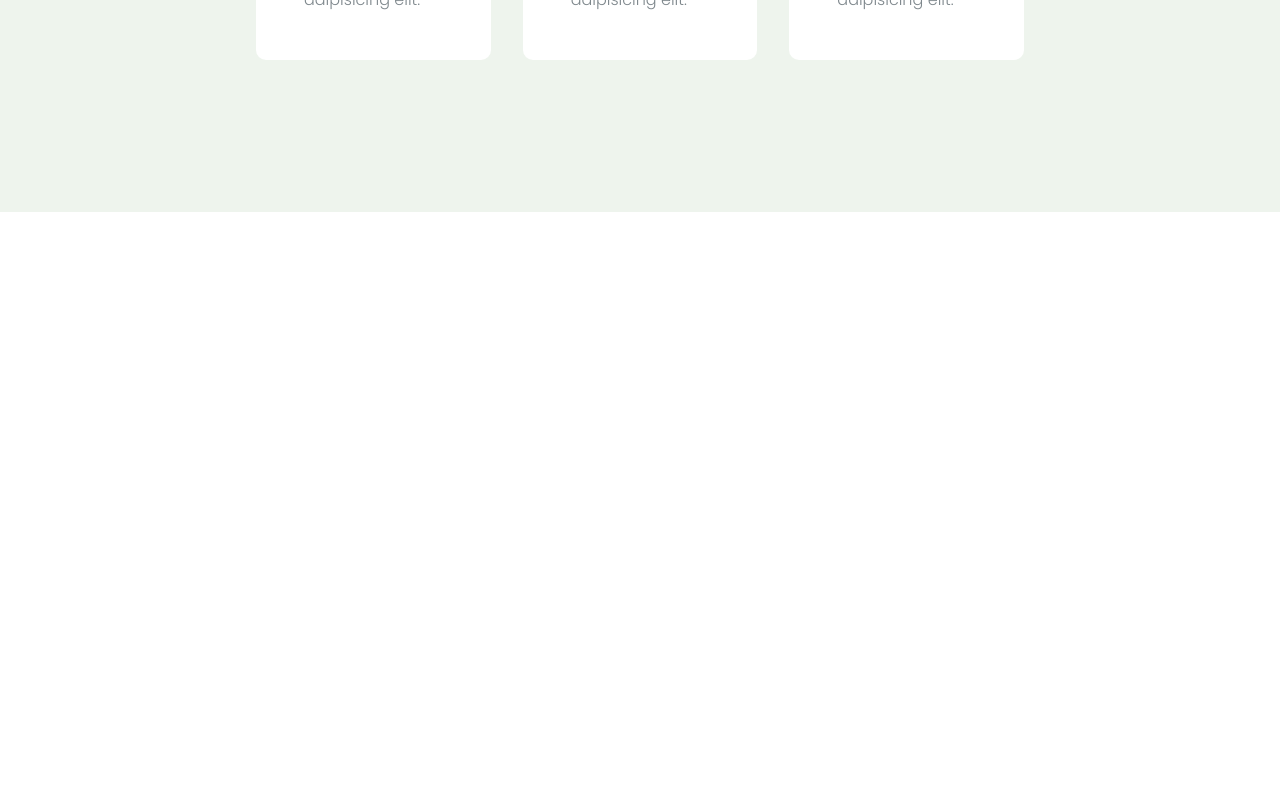
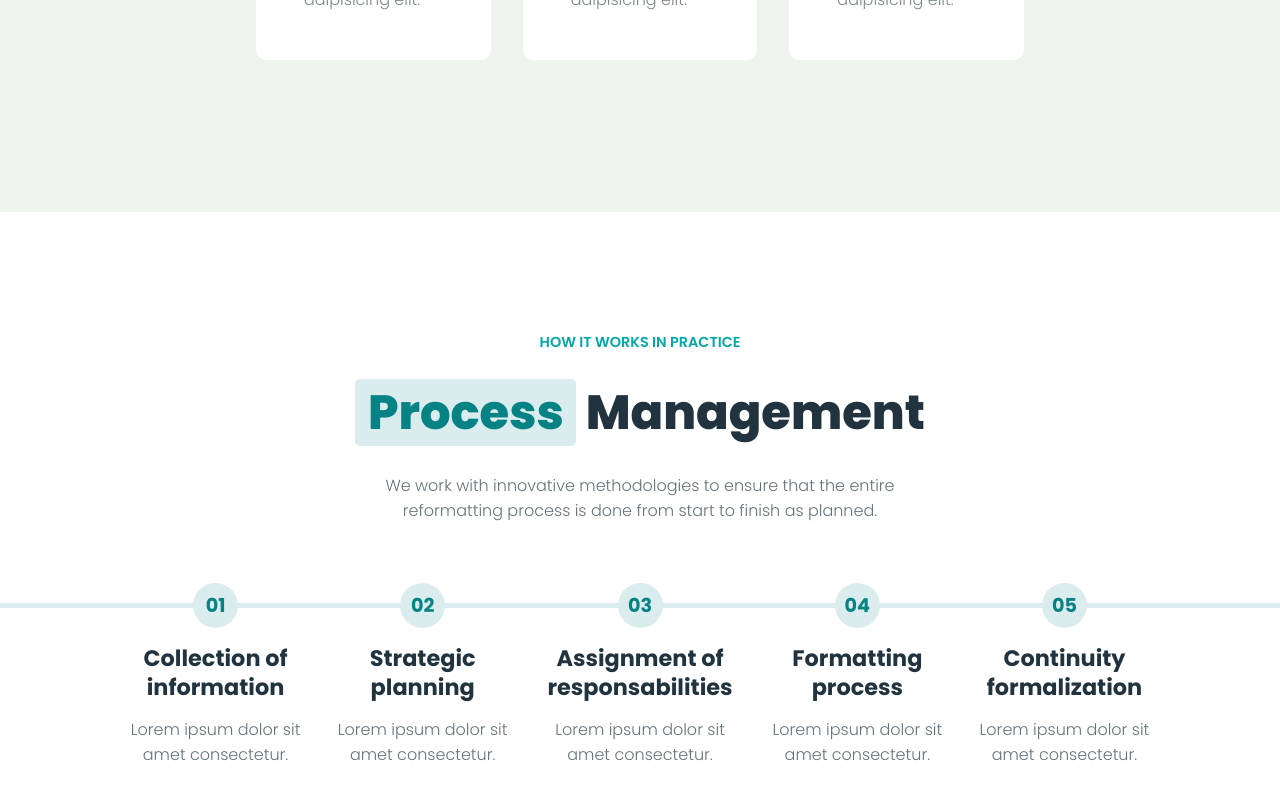
Before and after one commit to ChiaraPapagni/proj-html-vuejs, a Vue app: page / in a window 1280 px wide. Shown: the part 2666-3466 px from the top of the page. Before the commit the page ends 2878 px from the top, so only its background shows below. Built offline with nearby package versions, Linux system fonts and the light colour scheme.

Commit message:
add management component

```diff
--- /dev/null
+++ b/src/components/Management.vue
@@ -0,0 +1,104 @@
+<template>
+  <div class="management">
+    <p class="title">How it works in practice</p>
+    <h3><span class="title_bg">Process</span> Management</h3>
+    <p class="info_text">
+      We work with innovative methodologies to ensure that the entire
+      reformatting process is done from start to finish as planned.
+    </p>
+
+    <div class="process">
+      <div class="process_list d_flex">
+        <div class="information">
+          <p class="number">01</p>
+          <h5>Collection of information</h5>
+          <p>Lorem ipsum dolor sit amet consectetur.</p>
+        </div>
+        <div class="planing">
+          <p class="number">02</p>
+          <h5>Strategic planning</h5>
+          <p>Lorem ipsum dolor sit amet consectetur.</p>
+        </div>
+        <div class="responsibilities">
+          <p class="number">03</p>
+          <h5>Assignment of responsabilities</h5>
+          <p>Lorem ipsum dolor sit amet consectetur.</p>
+        </div>
+        <div class="formatting">
+          <p class="number">04</p>
+          <h5>Formatting process</h5>
+          <p>Lorem ipsum dolor sit amet consectetur.</p>
+        </div>
+        <div class="formalization">
+          <p class="number">05</p>
+          <h5>Continuity formalization</h5>
+          <p>Lorem ipsum dolor sit amet consectetur.</p>
+        </div>
+      </div>
+    </div>
+    <!-- /.process -->
+  </div>
+  <!-- /.management -->
+</template>
+
+<script>
+export default {};
+</script>
+
+<style lang="scss">
+@import "../assets/scss/variables.scss";
+
+.management {
+  padding: 120px 0;
+  color: #66737b;
+  font-weight: 300;
+  text-align: center;
+
+  h3 {
+    color: $nexgen_text_dark;
+
+    .title_bg {
+      background-color: #daeced;
+      color: $nexgen_primary_green;
+    }
+  }
+
+  .info_text {
+    width: 40%;
+    margin: auto;
+  }
+
+  .process {
+    margin-top: 5rem;
+    border-top: 5px solid #daeced;
+
+    .process_list {
+      width: 80%;
+      margin: auto;
+      margin-top: -1.6rem;
+      align-items: flex-start;
+      gap: 2rem;
+
+      .number {
+        display: flex;
+        justify-content: center;
+        align-items: center;
+        margin: auto;
+        width: 45px;
+        height: 45px;
+        background-color: #daeced;
+        border-radius: 50%;
+        font-size: 1.2rem;
+        font-weight: 700;
+        color: $nexgen_primary_green;
+      }
+
+      h5 {
+        color: $nexgen_text_dark;
+        margin: 1rem 0;
+        line-height: 1.8rem;
+      }
+    }
+  }
+}
+</style>
--- a/src/components/SiteMain.vue
+++ b/src/components/SiteMain.vue
@@ -57,7 +57,7 @@
     <Services />
     <!-- /.services -->
 
-    <div class="management"></div>
+    <Management />
     <!-- /.management -->
 
     <div class="team"></div>
@@ -74,9 +74,12 @@
 
 <script>
 import Services from "./Services.vue";
+import Management from "./Management.vue";
+
 export default {
   components: {
     Services,
+    Management,
   },
 };
 </script>
```
